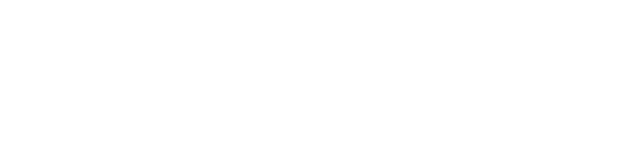
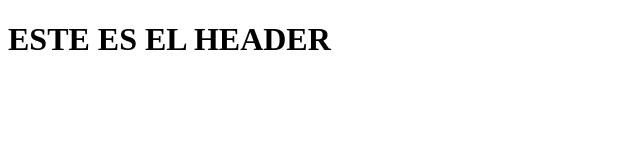
Before and after one commit to jhosephbl/carpetajueves, a plain HTML site: page index.html in a window 1280 px wide. Shown: the whole page, without its empty margins (0-640 px from the left). Drawn offline with Linux system fonts and the light colour scheme.

Commit message:
agregado header a index

```diff
--- a/index.html
+++ b/index.html
@@ -6,6 +6,8 @@
     <title>Document</title>
 </head>
 <body>
-
+    <header>
+        <h1>ESTE ES EL HEADER</h1>
+    </header>
 </body>
 </html>
```
